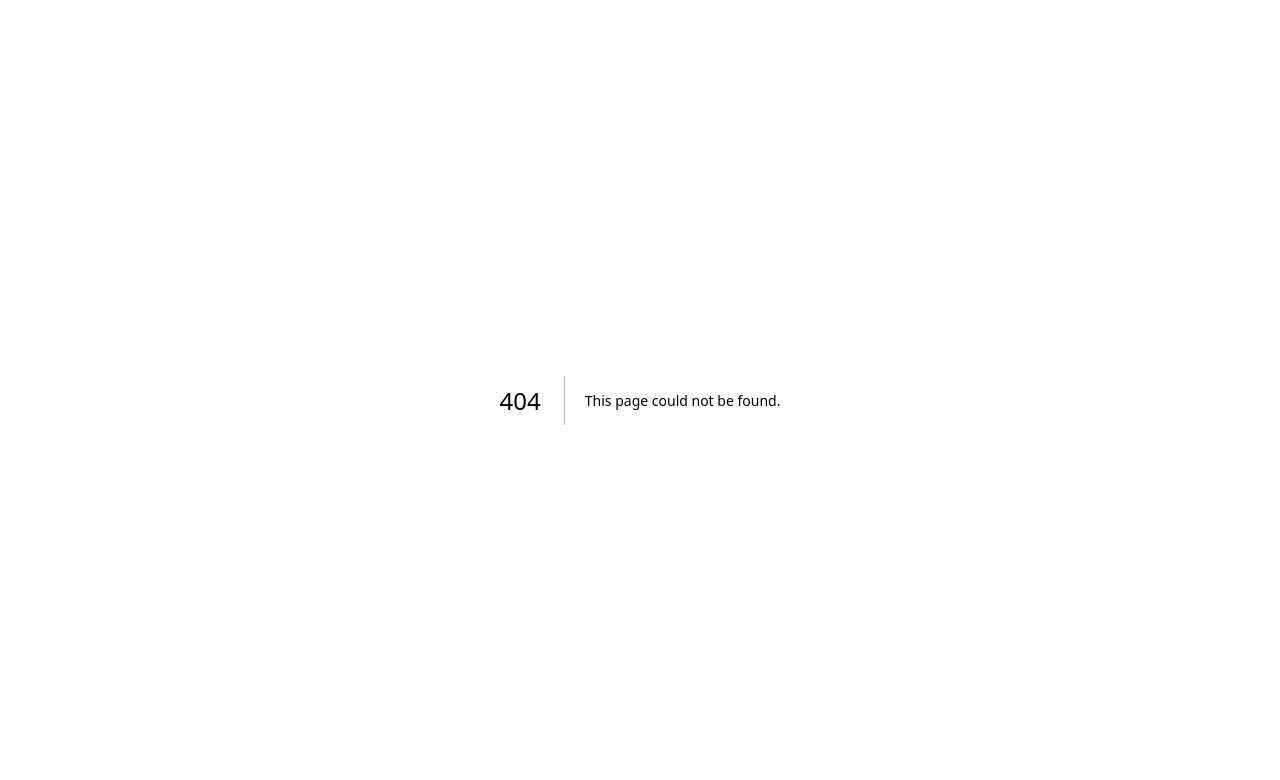
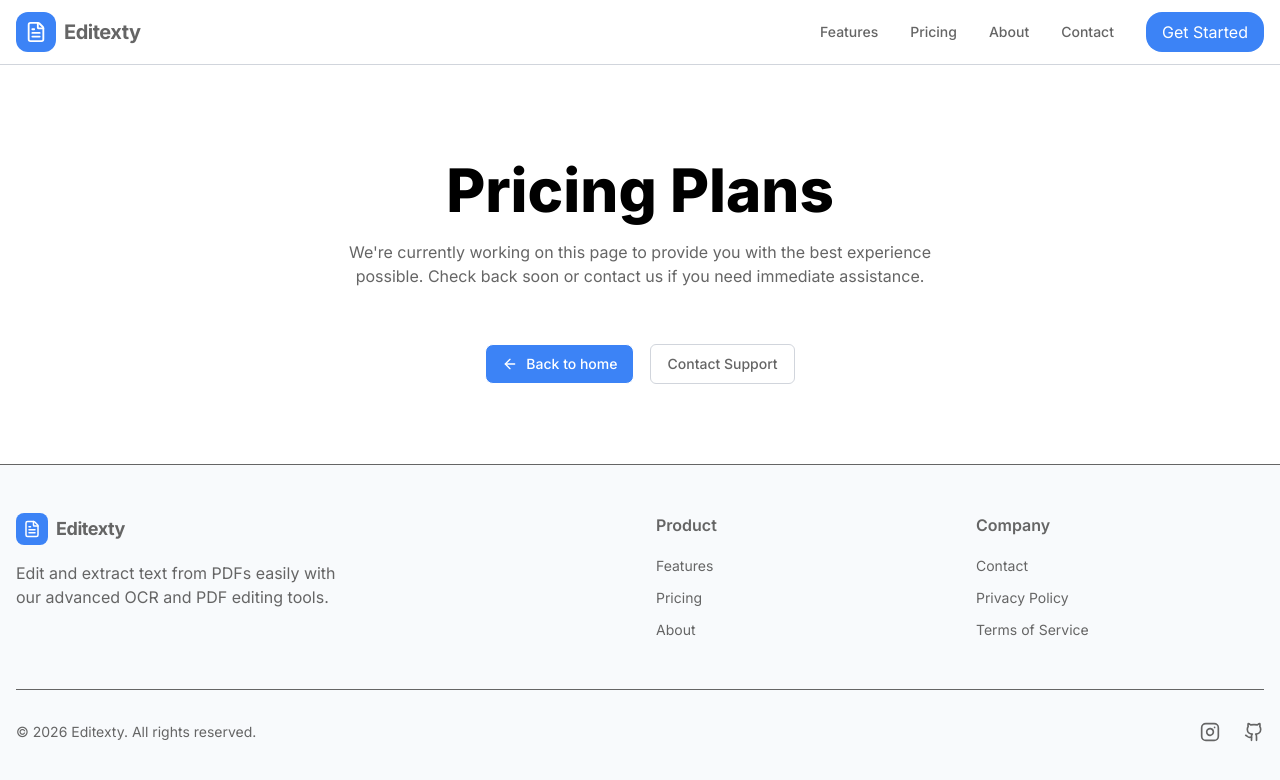
Before and after one commit to UmejrZukorlic/editexty-frontend, a Next.js app: page /pricing in a window 1280 px wide. Before the commit this address had no page. Shown: the top 780 px of the page. Built offline with nearby package versions, Linux system fonts and the light colour scheme.

Commit message:
feat: update Navbar links and add Contact and Pricing pages in progress

```diff
--- a/app/components/layout/Navbar.tsx
+++ b/app/components/layout/Navbar.tsx
@@ -8,7 +8,7 @@ export default function Navbar() {
   const [isOpen, setIsOpen] = useState(false);
 
   const navLinks = [
-    { name: "Features", href: "#features", type: "anchor" },
+    { name: "Features", href: "/#features", type: "anchor" },
     { name: "Pricing", href: "/pricing", type: "link" },
     { name: "About", href: "/about", type: "link" },
     { name: "Contact", href: "/contact", type: "link" },
--- /dev/null
+++ b/app/contact/page.tsx
@@ -0,0 +1,43 @@
+import React from "react";
+import Navbar from "../components/layout/Navbar";
+import Footer from "../components/layout/Footer";
+import Link from "next/link";
+import { ArrowLeft } from "lucide-react";
+
+const ConctactPage = () => {
+  return (
+    <>
+      <Navbar />
+      <main className="container bg-primary-foreground">
+        <div className="max-w-[50%] mx-auto pt-40 pb-20">
+          <div className="text-center">
+            <h1 className="text-6xl font-extrabold text-black mb-5">
+              Contact Us
+            </h1>
+            <p>
+              We&apos;re currently working on this page to provide you with the
+              best experience possible. Check back soon or contact us if you
+              need immediate assistance.
+            </p>
+          </div>
+          <div className="flex gap-4 mt-14 items-center justify-center">
+            <Link
+              href="/"
+              className="inline-flex items-center text-primary-foreground justify-center gap-2 whitespace-nowrap rounded-lg text-sm font-medium ring-offset-background transition-colors focus-visible:outline-none focus-visible:ring-2 focus-visible:ring-ring focus-visible:ring-offset-2 disabled:pointer-events-none disabled:opacity-50 [&_svg]:pointer-events-none [&_svg]:size-4 [&_svg]:shrink-0 border border-input bg-primary hover:bg-secondary hover:text-secondary-foreground h-10 px-4 py-2">
+              <ArrowLeft />
+              Back to home
+            </Link>
+            <Link
+              href="/about"
+              className="inline-flex items-center justify-center gap-2 whitespace-nowrap rounded-md text-sm font-medium ring-offset-background transition-colors focus-visible:outline-none focus-visible:ring-2 focus-visible:ring-ring focus-visible:ring-offset-2 disabled:pointer-events-none disabled:opacity-50 [&_svg]:pointer-events-none [&_svg]:size-4 [&_svg]:shrink-0 border border-input border-gray-300 bg-background hover:bg-secondary hover:text-secondary-foreground h-10 px-4 py-2">
+              Contact Support
+            </Link>
+          </div>
+        </div>
+      </main>
+      <Footer />
+    </>
+  );
+};
+
+export default ConctactPage;
--- /dev/null
+++ b/app/pricing/page.tsx
@@ -0,0 +1,43 @@
+import React from "react";
+import Navbar from "../components/layout/Navbar";
+import Footer from "../components/layout/Footer";
+import Link from "next/link";
+import { ArrowLeft } from "lucide-react";
+
+const ConctactPage = () => {
+  return (
+    <>
+      <Navbar />
+      <main className="container bg-primary-foreground">
+        <div className="max-w-[50%] mx-auto pt-40 pb-20">
+          <div className="text-center">
+            <h1 className="text-6xl font-extrabold text-black mb-5">
+              Pricing Plans
+            </h1>
+            <p>
+              We&apos;re currently working on this page to provide you with the
+              best experience possible. Check back soon or contact us if you
+              need immediate assistance.
+            </p>
+          </div>
+          <div className="flex gap-4 mt-14 items-center justify-center">
+            <Link
+              href="/"
+              className="inline-flex items-center text-primary-foreground justify-center gap-2 whitespace-nowrap rounded-lg text-sm font-medium ring-offset-background transition-colors focus-visible:outline-none focus-visible:ring-2 focus-visible:ring-ring focus-visible:ring-offset-2 disabled:pointer-events-none disabled:opacity-50 [&_svg]:pointer-events-none [&_svg]:size-4 [&_svg]:shrink-0 border border-input bg-primary hover:bg-secondary hover:text-secondary-foreground h-10 px-4 py-2">
+              <ArrowLeft />
+              Back to home
+            </Link>
+            <Link
+              href="/about"
+              className="inline-flex items-center justify-center gap-2 whitespace-nowrap rounded-md text-sm font-medium ring-offset-background transition-colors focus-visible:outline-none focus-visible:ring-2 focus-visible:ring-ring focus-visible:ring-offset-2 disabled:pointer-events-none disabled:opacity-50 [&_svg]:pointer-events-none [&_svg]:size-4 [&_svg]:shrink-0 border border-input border-gray-300 bg-background hover:bg-secondary hover:text-secondary-foreground h-10 px-4 py-2">
+              Contact Support
+            </Link>
+          </div>
+        </div>
+      </main>
+      <Footer />
+    </>
+  );
+};
+
+export default ConctactPage;
```
